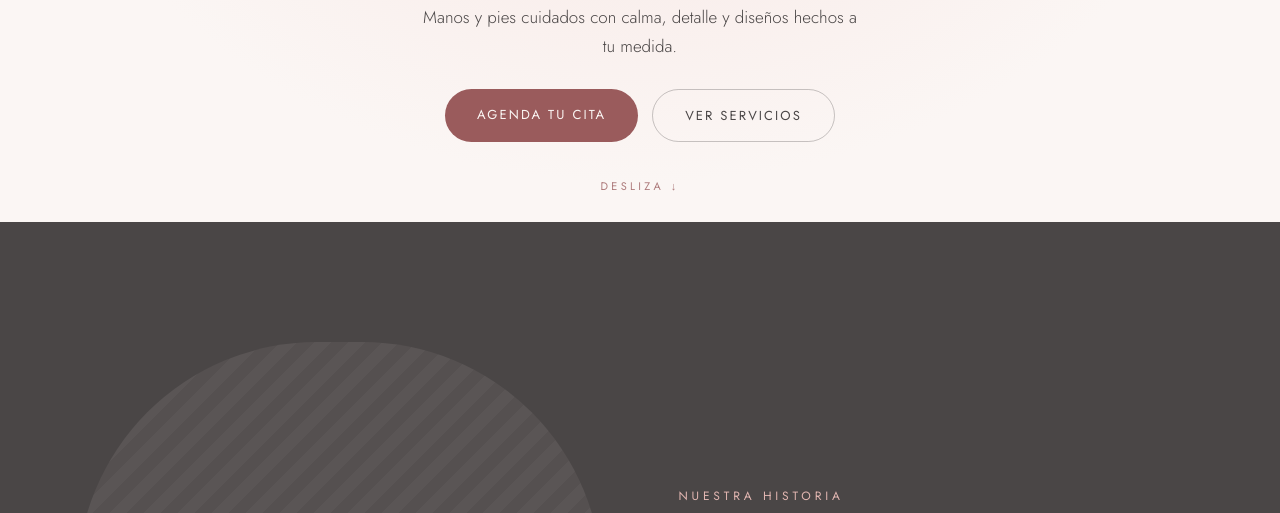
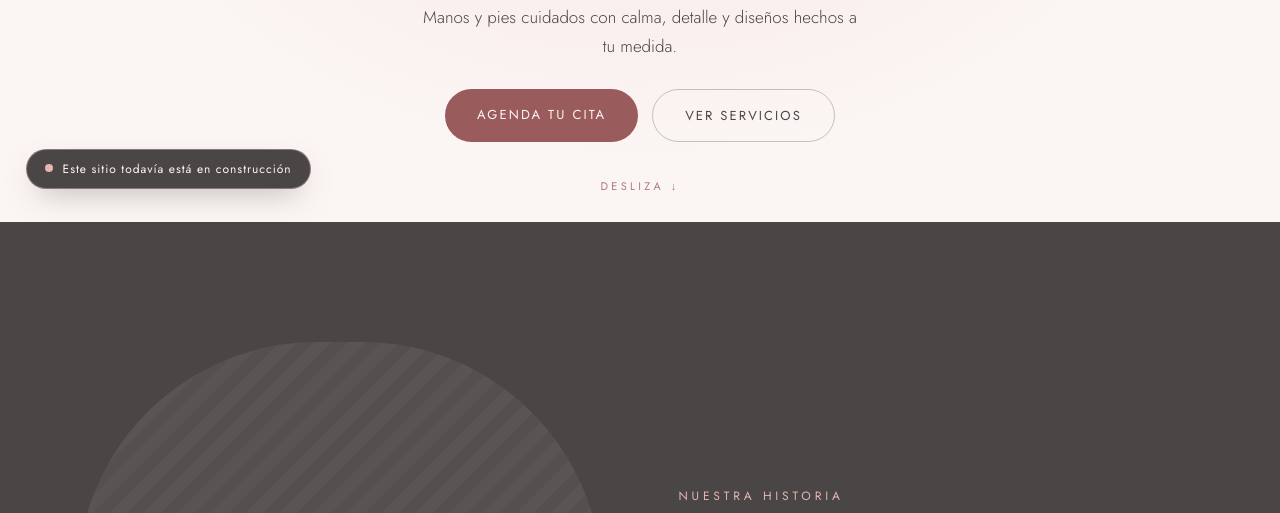
Before and after one commit to Afdz1020/jessica-nsails, an Astro site: page / in a window 1280 px wide. Shown: the part 587-1100 px from the top of the page. Built offline with nearby package versions, Linux system fonts and the light colour scheme; Astro itself is replaced by a stand-in of ours.

Commit message:
feat: is added badge for construction message

```diff
--- /dev/null
+++ b/src/components/ConstructionBadge.astro
@@ -0,0 +1,30 @@
+<p class="badge" role="status">Este sitio todavía está en construcción</p>
+
+<style>
+	.badge {
+		position: fixed;
+		left: clamp(12px, 2vw, 28px);
+		bottom: clamp(12px, 2vw, 24px);
+		z-index: 30;
+		margin: 0;
+		padding: 10px 18px;
+		border-radius: 999px;
+		background: var(--ink);
+		border: 1px solid rgba(227, 183, 178, 0.45);
+		color: var(--cream);
+		font-size: 12px;
+		letter-spacing: 0.08em;
+		box-shadow: 0 12px 30px -12px rgba(74, 70, 70, 0.5);
+	}
+
+	.badge::before {
+		content: '';
+		display: inline-block;
+		width: 8px;
+		height: 8px;
+		margin-right: 10px;
+		border-radius: 50%;
+		background: var(--rose-light);
+		vertical-align: 1px;
+	}
+</style>
--- a/src/pages/index.astro
+++ b/src/pages/index.astro
@@ -8,6 +8,7 @@ import Servicios from '../components/Servicios.astro';
 import Galeria from '../components/Galeria.astro';
 import Agendar from '../components/Agendar.astro';
 import Footer from '../components/Footer.astro';
+import ConstructionBadge from '../components/ConstructionBadge.astro';
 ---
 
 <Layout>
@@ -21,4 +22,5 @@ import Footer from '../components/Footer.astro';
 		<Agendar />
 	</main>
 	<Footer />
+	<ConstructionBadge />
 </Layout>
```
